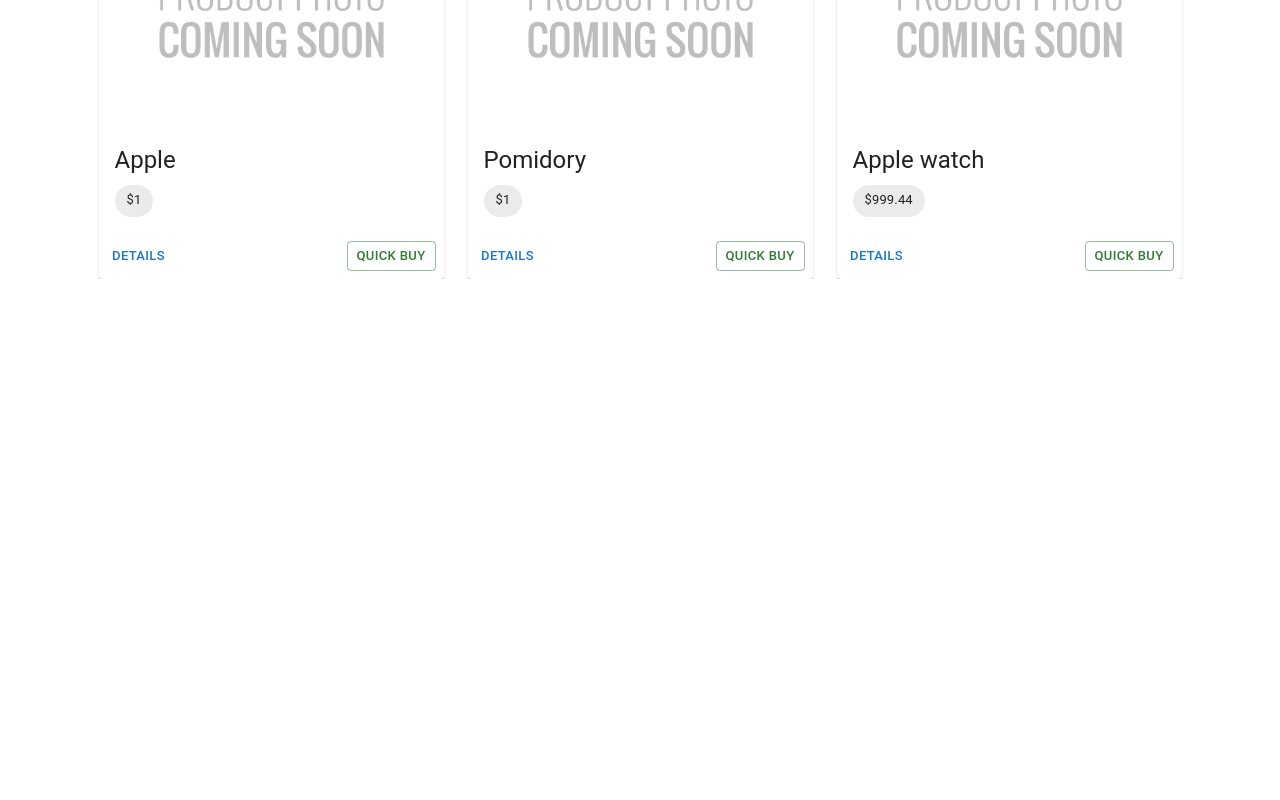
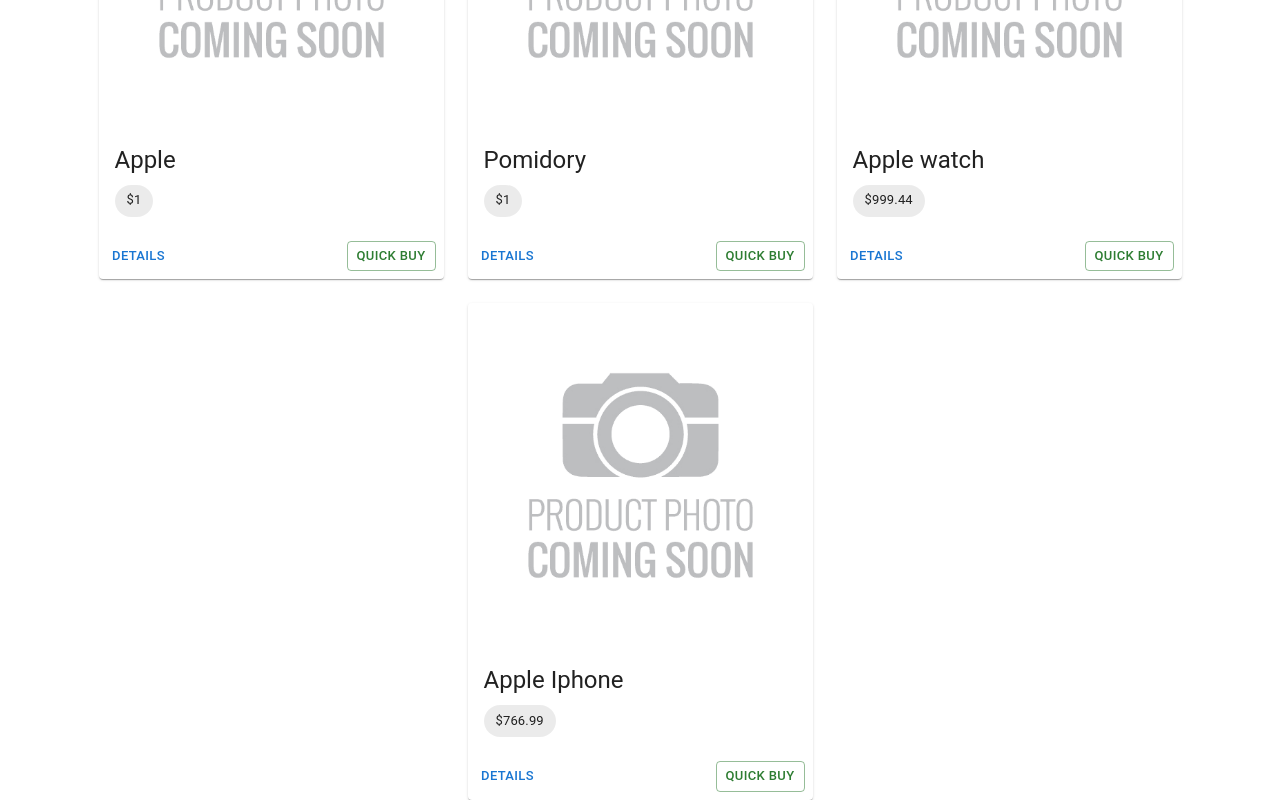
Before and after one commit to malineczky/alegrosz, a React (Vite) app: page / in a window 1280 px wide. Shown: the part 1345-2145 px from the top of the page. Before the commit the page ends 1624 px from the top, so only its background shows below. Built offline with nearby package versions, Linux system fonts and the light colour scheme; data requests are answered from the project's data file.

Commit message:
Project debugged

```diff
--- a/fake_api/db.json
+++ b/fake_api/db.json
@@ -62,6 +62,13 @@
       "price": "999.44",
       "stockCount": "23",
       "id": 14
+    },
+    {
+      "name": "Apple Iphone",
+      "description": "Phone",
+      "price": "766.99",
+      "stockCount": "341",
+      "id": 15
     }
   ]
 }
--- a/src/components/AddProduct.jsx
+++ b/src/components/AddProduct.jsx
@@ -13,7 +13,7 @@
 
     const navigate = useNavigate();
 
-    async function hanldeAddProduct(event) {
+    async function handleAddProduct(event) {
         // async dodany później, żeby zrobić navigate, czyli po naciśnięciu buttona przekirowuje bezposednio na stronę tego produktu
         //wywołuje się na submit
         event.preventDefault(); // służy do wyłączenia  ntyawnej obslugi zdarzenia, czyli blokuje obsluge submit przeglądarki, bo normalnie by to wysłała
@@ -43,14 +43,13 @@
     }
 
     return (
-        <>
         <Grid item xs={12} md={8}>
             <Typography sx={{ mb: 3 }} variant="h2" component="h1">
                 Add new product
             </Typography>
 
             <form
-                    onSubmit={hanldeAddProduct}
+                onSubmit={handleAddProduct}
                 style={{
                     display: "flex",
                     flexDirection: "column",
@@ -60,6 +59,7 @@
                 <div>
                     <TextField
                         id="name"
+                        name="name"
                         label="Name"
                         variant="filled"
                         fullWidth
@@ -70,48 +70,48 @@
                 <div>
                     <TextField
                         id="description"
+                        name="description"
                         label="Description"
                         variant="filled"
                         fullWidth
                         value={description}
-                            onChange={(event) =>
-                                setDescription(event.target.value)
-                            }
+                        onChange={(event) => setDescription(event.target.value)}
                     />
                 </div>
                 <div>
                     <TextField
                         id="price"
+                        name="price"
                         label="Price"
                         variant="filled"
                         fullWidth
                         value={price}
                         onChange={(event) => setPrice(event.target.value)}
+                        type="number"
                     />
                 </div>
                 <div>
                     <TextField
-                            id="number"
-                            label="stockCount"
+                        id="stockCount"
+                        name="stockCount"
+                        label="Stock count"
                         variant="filled"
                         fullWidth
                         value={stockCount}
-                            onChange={(event) =>
-                                setStockCount(event.target.value)
-                            }
+                        onChange={(event) => setStockCount(event.target.value)}
+                        type="number"
                     />
                 </div>
 
                 <Button
                     sx={{ alignSelf: "flex-end" }}
                     type="submit"
-                        variant="text"
+                    variant="contained"
                 >
                     Add product
                 </Button>
             </form>
         </Grid>
-        </>
     );
 }
 
--- a/src/components/Navbar.jsx
+++ b/src/components/Navbar.jsx
@@ -7,7 +7,7 @@
 import MenuIcon from "@mui/icons-material/Menu";
 import { Link } from "react-router-dom";
 import { useContext } from "react";
-import { CartContext } from "../context/CartContex";
+import { CartContext } from "../context/CartContext.jsx";
 
 function Navbar() {
     const [{ total }, setCart] = useContext(CartContext);
@@ -45,7 +45,7 @@
                                 variant="h6"
                                 component="div"
                             >
-                                Total cost: ${total}
+                                Cart: ${total}
                             </Typography>
                             <Button
                                 onClick={() => setCart({ total: 0 })}
--- a/src/components/Product.jsx
+++ b/src/components/Product.jsx
@@ -3,7 +3,7 @@
 import Button from "@mui/material/Button";
 import Typography from "@mui/material/Typography";
 import { TextField } from "@mui/material";
-import { CartContext } from "../context/CartContex";
+import { CartContext } from "../context/CartContext.jsx";
 
 function Product() {
     const { productId } = useParams();
@@ -46,7 +46,7 @@
         return <h2>Loader.....</h2>;
     }
 
-    function AddProductToCart() {
+    function addProductToCart() {
         setCart({
             total: total + product.price * quantity,
         });
@@ -66,17 +66,21 @@
             <div style={{ display: "flex", alignItems: "center", gap: 10 }}>
                 <TextField
                     id="quantity"
-                    name="qunatity"
+                    label="Quantity"
                     variant="filled"
                     value={quantity}
                     onChange={(event) =>
-                        setQuantity(event.target.valueAsNumber)
+                        setQuantity(
+                            event.target.valueAsNumber < 0
+                                ? 0
+                                : event.target.valueAsNumber
+                        )
                     }
                     type="number"
                     size="small"
                 />
                 <Button
-                    onClick={AddProductToCart}
+                    onClick={addProductToCart}
                     sx={{ marginRight: 1 }}
                     variant="contained"
                     color="success"
--- a/src/components/ProductCard.jsx
+++ b/src/components/ProductCard.jsx
@@ -6,10 +6,11 @@
 import Typography from "@mui/material/Typography";
 import PropTypes from "prop-types";
 import { Link } from "react-router-dom";
-import Chip from "@mui/material/Chip";
+import { Chip } from "@mui/material";
+
 import imagePlaceholder from "../assets/product-placeholder.png";
 import { useContext } from "react";
-import { CartContext } from "../context/CartContex";
+import { CartContext } from "../context/CartContext.jsx";
 
 export default function ProductCard({ name, price, id }) {
     const [{ total }, setCart] = useContext(CartContext);
@@ -29,7 +30,11 @@
                 <Typography gutterBottom variant="h5" component="div">
                     {name}
                 </Typography>
-                <Typography variant="body2" color="text.secondary">
+                <Typography
+                    variant="body2"
+                    component="div"
+                    color="text.secondary"
+                >
                     <Chip label={`$${price}`} />
                 </Typography>
             </CardContent>
@@ -39,13 +44,14 @@
                 <Button size="small">
                     <Link to={`/product/${id}`}>Details</Link>
                 </Button>
+
                 <Button
                     onClick={addProductToCart}
                     size="small"
+                    color="success"
                     variant="outlined"
-                    color="success"
                 >
-                    Quick buy
+                    Quick Buy
                 </Button>
             </CardActions>
         </Card>
--- a/src/components/products.jsx
+++ b/src/components/products.jsx
@@ -1,5 +1,6 @@
 import { useEffect, useState } from "react";
-import ProductCard from "./ProductCard";
+
+import ProductCard from "./ProductCard.jsx";
 import Box from "@mui/material/Box";
 
 function Products() {
@@ -33,7 +34,7 @@
                 <ProductCard
                     name={product.name}
                     price={`${product.price}`}
-                    key={product.id} // potrzebne ze względu na map,. żeby react wqiedział skąd ma renderować
+                    key={product.id} // potrzebne ze względu na .map, żey React wiedzial skąd ma renderować
                     id={product.id}
                 />
             ))}
--- a/src/router.jsx
+++ b/src/router.jsx
@@ -23,7 +23,7 @@
                 element: <AddProduct />,
             },
             {
-                path: "edit-product/:productId", //po kropce żeby wiedział, jaki produkt ma edytować po id
+                path: "edit-product/:productId",
                 element: <EditProduct />,
             },
         ],
```
Also changed, not shown: src/components/EditProduct_function.jsx (added, +133 -0 lines), src/main.jsx (+4 -3 lines), src/context/CartContext.jsx (renamed from src/context/CartContex.jsx). Lines whose indentation alone changed are shown as unchanged.
